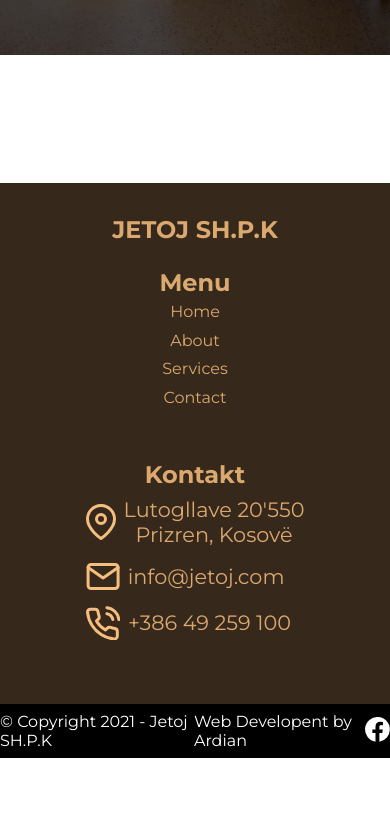
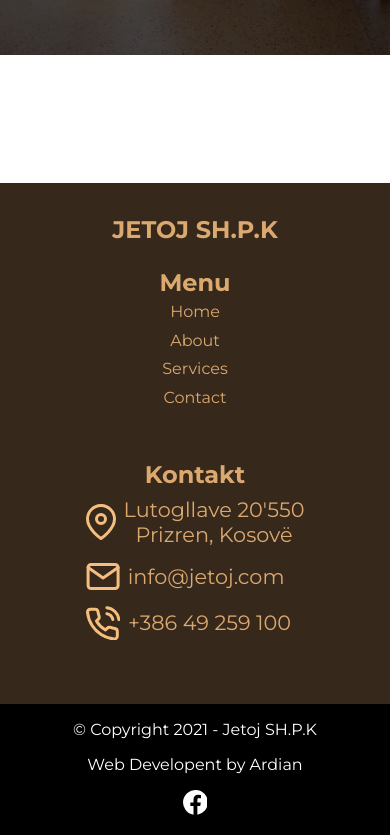
Before and after one commit to ardianreshani/JETOJ-SHPK, a plain HTML site: page index.html in a window 390 px wide. Shown: the part 4874-5709 px from the top of the page. Before the commit the page ends 5632 px from the top, so only its background shows below. Drawn offline with Linux system fonts and the light colour scheme.

Commit message:
fixFooterMediaScreen

```diff
--- a/styles/layout/_footer.scss
+++ b/styles/layout/_footer.scss
@@ -44,6 +44,14 @@
       }
     }
   }
+  .copyright {
+    flex-direction: column;
+    text-align: center;
+    align-items: center;
+    p {
+      padding: 0.5rem 0;
+    }
+  }
 }
 .copyright {
   padding: 0.5rem 0;
```
Also changed, not shown: styles/style.css, 1 other file.
